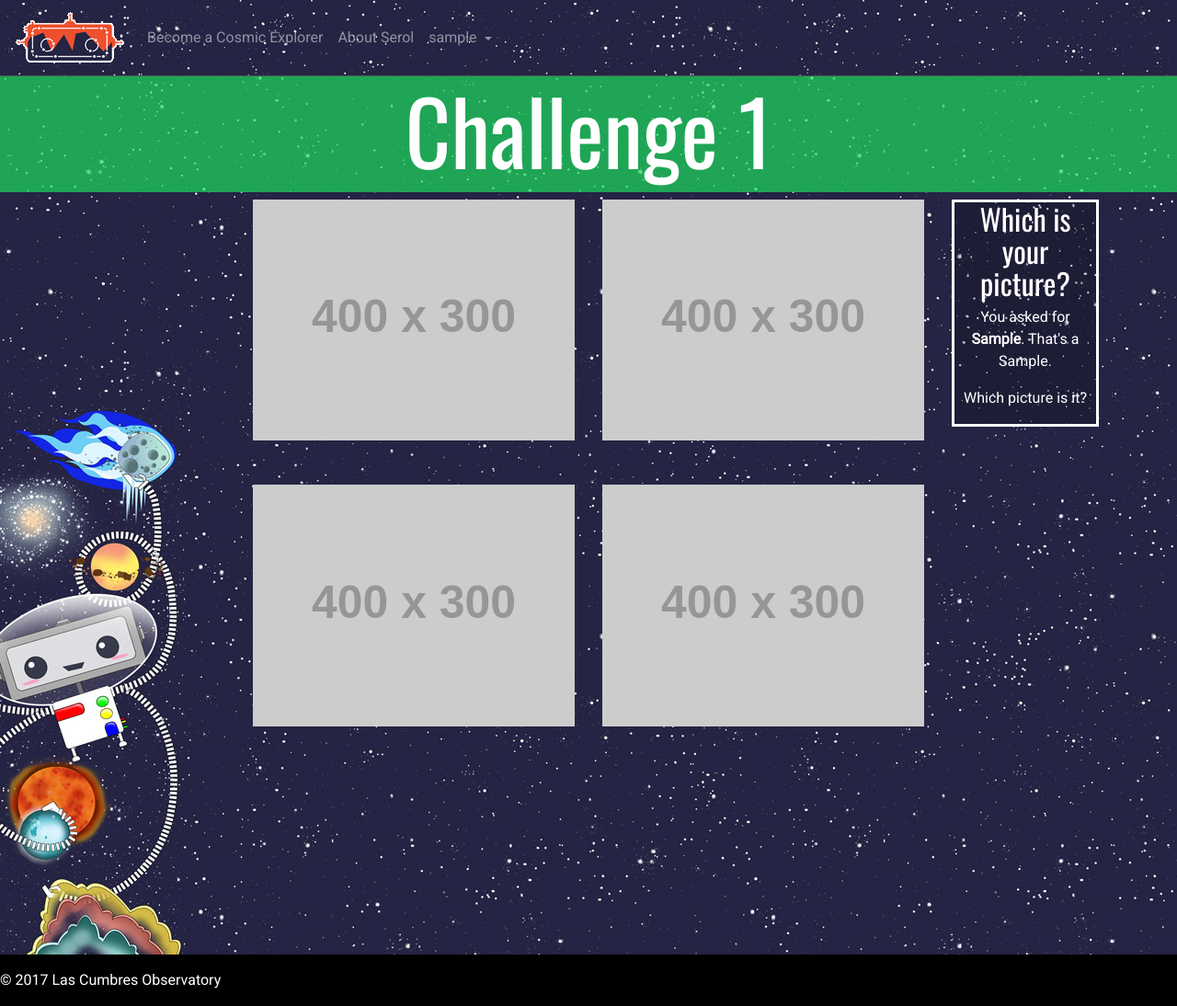
After one commit to LCOGT/serol, a Django app: page /challenge/1/identify/ in a window 1280 px wide. The commit adds this page. Shown: the whole page at 92% size. Run offline with Django 3.2, Linux system fonts and the light colour scheme; a user stored in the database is signed in; tables that the repository leaves empty hold one stand-in row (values such as "Sample post"); grey boxes labelled with a size stand in for pictures from a placeholder-image service; some libraries are stand-ins or nearby versions; some web fonts are replaced.

Commit message:
Adding new logo, better targets and starting identify

```diff
--- a/explorer/admin.py
+++ b/explorer/admin.py
@@ -5,5 +5,4 @@ from status.models import *
 
 admin.site.register(Mission)
 admin.site.register(Challenge)
-admin.site.register(Target)
 admin.site.register(Progress)
--- a/explorer/models.py
+++ b/explorer/models.py
@@ -1,4 +1,5 @@
 from django.db import models
+from django.utils.translation import ugettext as _
 
 class Mission(models.Model):
     number = models.IntegerField()
@@ -10,9 +11,11 @@ class Challenge(models.Model):
     name = models.CharField(max_length=200)
     badge = models.ImageField(upload_to='badges')
     mission = models.ForeignKey(Mission)
-    description = models.TextField()
+    description = models.TextField(help_text=_("Research page info"))
     action = models.TextField()
-    category = models.TextField(blank=True,null=True)
+    category = models.TextField(help_text=_("Astronomical object type"), blank=True, null=True)
+    avm_code = models.CharField(max_length=50, blank=True, null=True)
+    active = models.BooleanField(default=True)
 
-class Target(models.Model):
-    objectid = models.CharField(max_length=50)
+    def __str__(self):
+        return "Challenge {} from Mission {}".format(self.number, self.mission.number)
--- a/explorer/static/explorer/css/layout.css
+++ b/explorer/static/explorer/css/layout.css
@@ -149,7 +149,7 @@ h5.modal-title{
    vertical-align: top;
  }
 
- .mission-1-sidebar {
+.mission-1-sidebar {
    background: url('../images/m1-SidePanel.jpg') no-repeat fixed left bottom;
  }
 
@@ -173,9 +173,17 @@ h5.modal-title{
    text-shadow: 0 .5rem .5rem rgba(128,128,255,0.7);
  }
 
- .page-header {
-   background-color:rgb(128,0,0);
+.mission-1-sidebar .page-header {
+   background-color:rgba(29, 220, 93, 0.7);
  }
+
+ .mission-2-sidebar .page-header {
+    background-color:rgba(237, 80, 48, 0.7);
+  }
+
+  .mission-3-sidebar .page-header {
+     background-color:rgba(36, 209, 255, 0.7);
+   }
 
  .page-header h1 {
    margin: 5px 0 15px 0;
@@ -213,6 +221,60 @@ h5.modal-title{
 .target-holder img {
   width:50%;
 }
+
+.side-panel {
+  background-color: rgba(0,0,0, 0.2);
+  border: 3px solid #fff;
+}
+
+.side-panel p {
+  font-size:1rem;
+}
+
+/* Image identify
+*/
+
+.identify-container {
+    position: relative;
+    width: 50%;
+}
+
+.identify-image {
+  opacity: 1;
+  display: block;
+  width: 100%;
+  height: auto;
+  transition: .5s ease;
+  backface-visibility: hidden;
+}
+
+.identify-middle {
+  transition: .5s ease;
+  opacity: 0;
+  position: absolute;
+  top: 50%;
+  left: 50%;
+  transform: translate(-50%, -50%);
+  -ms-transform: translate(-50%, -50%)
+}
+
+.identify-container:hover .identify-image {
+  opacity: 0.3;
+}
+
+.identify-container:hover .identify-middle {
+  opacity: 1;
+}
+
+.identify-text {
+  background-color: #4CAF50;
+  color: white;
+  font-size: 16px;
+  padding: 16px 32px;
+}
+
+/* Footer
+*/
 
 footer {
   background-color:#000;
--- a/explorer/static/explorer/js/auth.js
+++ b/explorer/static/explorer/js/auth.js
@@ -31,7 +31,7 @@ function login(username, password, callback){
     dataType: 'json',
     success: function(data){
       localStorage.setItem('token', data.token);
-      console.log("stored token"+data.token);
+      console.log("stored token "+data.token);
       //getProposals();
       callback(true);
     },
--- a/explorer/static/explorer/js/utils.js
+++ b/explorer/static/explorer/js/utils.js
@@ -60,6 +60,7 @@ var DateDiff = {
 
 function status_request(requestid, token) {
   var data;
+  console.log(token)
   $.getJSON('https://observe.lco.global/api/userrequests/'+requestid+'/',
     {headers: {'Authorization': 'Token '+token},
     dataType: 'json',
@@ -72,7 +73,7 @@ function status_request(requestid, token) {
       console.log("DONE"+data);
     })
     .fail(function(rdata){
-      console.log("FAIL "+rdata);
+      console.log("FAIL "+rdata['detail']);
     });
     return data;
 }
@@ -94,14 +95,38 @@ function status_userrequest(userrequestid, token) {
       data = rdata
     })
     .fail(function(rdata){
-      console.log("FAIL "+rdata);
+      console.log("FAIL "+rdata['detail']);
+    });
+    return data;
+}
+
+function fetch_image(userrequestid, archivetoken){
+  var data = {};
+  $.getJSON('https://archive-api.lco.global/frames/?limit=1&offset=1&ordering=-id&REQNUM='+userrequestid,
+    {headers: {'Authorization': 'Token '+token},
+    dataType: 'json',
+    contentType: 'application/json'})
+    .done(function(rdata){
+      if (rdata['results'].length > 0){
+        data['frame'] = rdata['results'][0]['id'];
+        data['url'] = rdata['results'][0]['url'];
+      }
+      console.log("Number of Images ="+rdata['results'].length);
+    })
+    .fail(function(rdata){
+      console.log("FAIL "+rdata['detail']);
     });
     return data;
 }
 
 function update_date(days, hours, minutes){
-  $('#request-days').html(days+" days");
-  $('#request-time').html(hours+":"+minutes);
+  if  (days >0){
+    $('#request-time').html(days+" days");
+  }else if (hours >1){
+    $('#request-time').html(hours+" hours");
+  }else{
+    $('#request-time').html(minutes+" mins");
+  }
 }
 
 function update_site(site){
--- a/explorer/templates/explorer/base.html
+++ b/explorer/templates/explorer/base.html
@@ -27,7 +27,7 @@
       <button class="navbar-toggler navbar-toggler-right" type="button" data-toggle="collapse" data-target="#navbarNav" aria-controls="navbarNav" aria-expanded="false" aria-label="Toggle navigation">
         <span class="navbar-toggler-icon"></span>
       </button>
-      <a class="navbar-brand" href="/"><img src="{% static 'explorer/images/serol_head_logo.png'%}" /></a>
+      <a class="navbar-brand" href="/"><img src="{% static 'explorer/images/serol_logo_sm.png'%}" /></a>
 
       <div class="collapse navbar-collapse" id="navbarNav">
         <ul class="navbar-nav mr-auto">
--- /dev/null
+++ b/explorer/templates/explorer/challenge-identify.html
@@ -0,0 +1,45 @@
+{% extends 'explorer/base.html' %}
+{% load static i18n %}
+
+{% block wrapper-class%}mission-{{object.mission.number}}-sidebar{%endblock%}
+
+{% block script-content %}
+<script src="{% static 'explorer/js/utils.js' %}" ></script>
+<script>
+</script>
+{% endblock %}
+
+{% block main-content %}
+<div class="container-fluid">
+  <!-- Example row of columns -->
+  <div class="row page-header">
+    <div class="col-lg-12">
+        <h1 class="display-1">{% trans "Challenge" %} {{object.number }}</h1>
+    </div>
+  </div>
+</div>
+<div class="container pt-2">
+  <div class="row">
+    <div class="col-md-8 offset-md-2">
+      <div class="row">
+        {% for i in "0123" %}
+        <div class="col-sm-6 pb-5 identify-container">
+          <img src="http://placehold.it/400x300" alt="Avatar" class="identify-image img-fluid" id="img-{{i}}">
+          <div class="identify-middle">
+            <div class="identify-text" id="img-text-{{i}}"></div>
+          </div>
+        </div>
+        {% endfor %}
+      </div>
+    </div>
+    <div class="col-md-2">
+      <div class=" side-panel">
+      <h2>{% trans "Which is your picture?" %}</h2>
+      <p>{% trans "You asked for" %} <strong>{{progress.target}}</strong>.
+          {% trans "That's a" %} {{object.category}}.</p>
+      <p>{% trans "Which picture is it?" %}</p>
+    </div>
+    </div>
+  </div>
+</div>
+{% endblock %}
--- a/explorer/templates/explorer/challenge-message.html
+++ b/explorer/templates/explorer/challenge-message.html
@@ -27,7 +27,7 @@
           <i class="fas fa-alarm-clock fa-10x"></i>
         </div>
         <div class="col-md-8">
-        <h2 class="request-status-info"><span id="request-days"></span><span id="request-time"><i class="fa fa-cog fa-spin fa-fw"></i></span></h2>
+        <h2 class="request-status-info"><span id="request-time"><i class="fa fa-cog fa-spin fa-fw"></i></span></h2>
         </div>
       </div>
       <div class="row">
--- a/explorer/templates/explorer/challenge-observe.html
+++ b/explorer/templates/explorer/challenge-observe.html
@@ -5,7 +5,7 @@
 <script src="{% static 'explorer/js/utils.js' %}" ></script>
 <script>
 var targets;
-var category = '{{object.category}}';
+var category = '{{object.avm_code}}';
 var image_files = {
     '5.1.1' : "{% static 'explorer/images/5.1.1-spiral_galaxy.png' %}",
     '5.1.4' : "{% static 'explorer/images/5.1.4-elliptical_galaxy.png' %}",
--- a/explorer/templates/explorer/home.html
+++ b/explorer/templates/explorer/home.html
@@ -10,9 +10,9 @@
     <div class="col-4 title-left">
     </div>
     <div class="col-4 ">
-      <img src="{% static 'explorer/images/serol_head_logo.png' %}" alt="serol logo" class="img-fluid" />
-      <h1 class="title-main">{% trans "Mission Serol" %}</h1>
-      <p class="lead">{% trans "The Adventures of Serol, Cosmic Explorer" %}</p>
+      <img src="{% static 'explorer/images/serol_logo_lg.png' %}" alt="serol logo" class="img-fluid" />
+      <h1 class="title-main">{% trans "SEROL" %}</h1>
+      <p class="lead">{% trans "Join Serol and become a Cosmic Explorer" %}</p>
       <p class="lead">
         <a href="#" class="btn btn-lg btn-outline-secondary animated tada" data-toggle="modal" data-target="#exampleModal">{% trans "Start the adventure!" %}</a>
       </p>
--- a/explorer/views.py
+++ b/explorer/views.py
@@ -37,10 +37,13 @@ class ChallengeRedirectView(RedirectView):
 
         try:
             progress = Progress.objects.get(challenge=challenge, user=self.request.user)
+            if progress.status == 'Observed':
+                # Skip from observed to identify. This is manual in case user is resting on Submitted page
+                progress.identify()
+                progress.save()
             urlpath = progress.status.lower()
         except Exception as e:
             urlpath = 'start'
-            print(e)
         try:
             url = reverse(urlpath, args=args, kwargs=kwargs)
             self.url = url
--- a/status/models.py
+++ b/status/models.py
@@ -3,6 +3,7 @@ from datetime import datetime
 from django.db import models
 from django.contrib.auth.models import User
 from django_fsm import FSMField, transition
+from django.utils.translation import ugettext as _
 
 from explorer.models import Challenge, Mission
 
@@ -15,9 +16,10 @@ STATUS = (
 class Progress(models.Model):
     user = models.ForeignKey(User)
     challenge = models.ForeignKey(Challenge)
-    requestids = models.TextField()
+    requestids = models.CharField(max_length=20)
     status = FSMField(default='New', choices=STATUS)
     last_update = models.DateTimeField(default=datetime.utcnow)
+    target = models.CharField(max_length=100)
 
     def __str__(self):
         return "{} is {} in {}".format(self.user.username, self.challenge, self.status)
@@ -38,7 +40,7 @@ class Progress(models.Model):
         pass
 
     @transition(field=status, source=['Observed'], target='Identify')
-    def indentify(self):
+    def identify(self):
         pass
 
     @transition(field=status, source=['Identify'], target='Analyse')
```
Also changed, not shown: explorer/migrations/0004_auto_20170815_1500.py (added), explorer/static/explorer/images/serol_logo_lg.png (added), explorer/static/explorer/images/serol_logo_sm.png (added), serol.db, status/migrations/0005_auto_20170815_1500.py (added).
